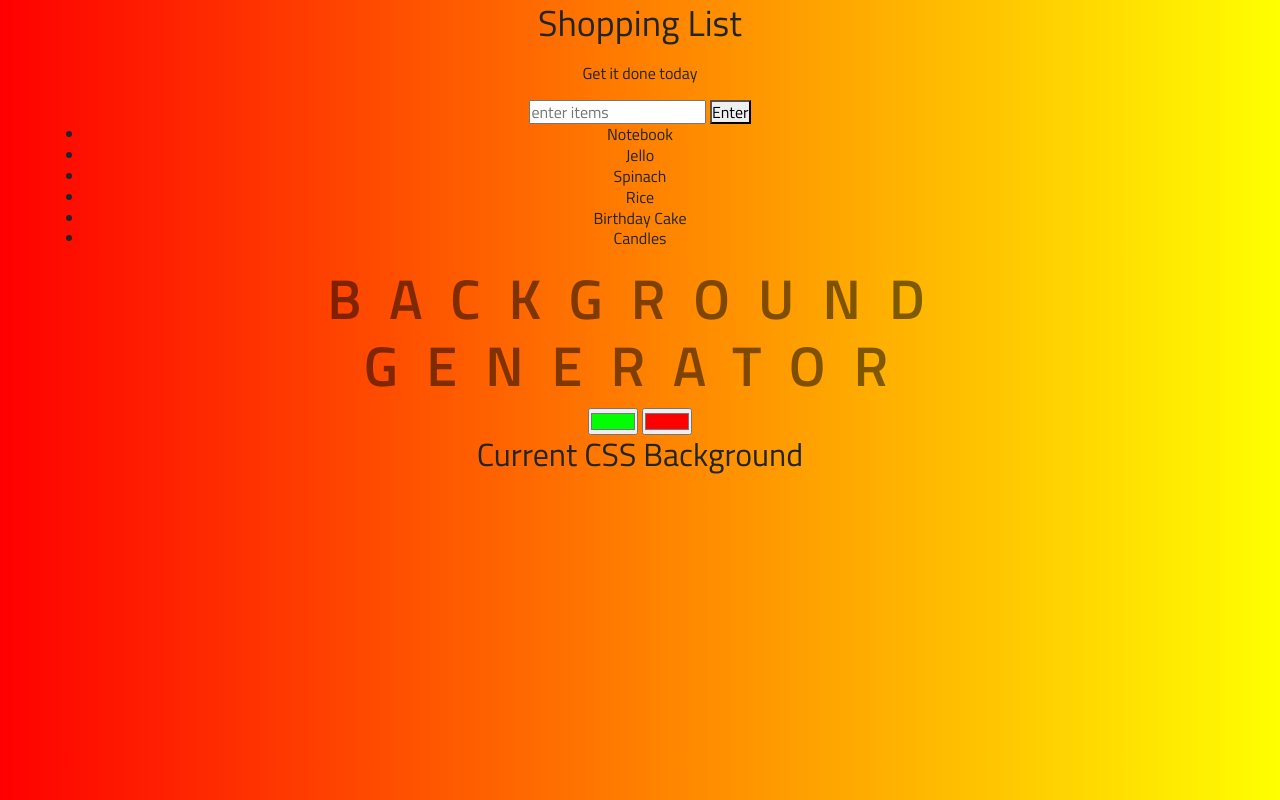
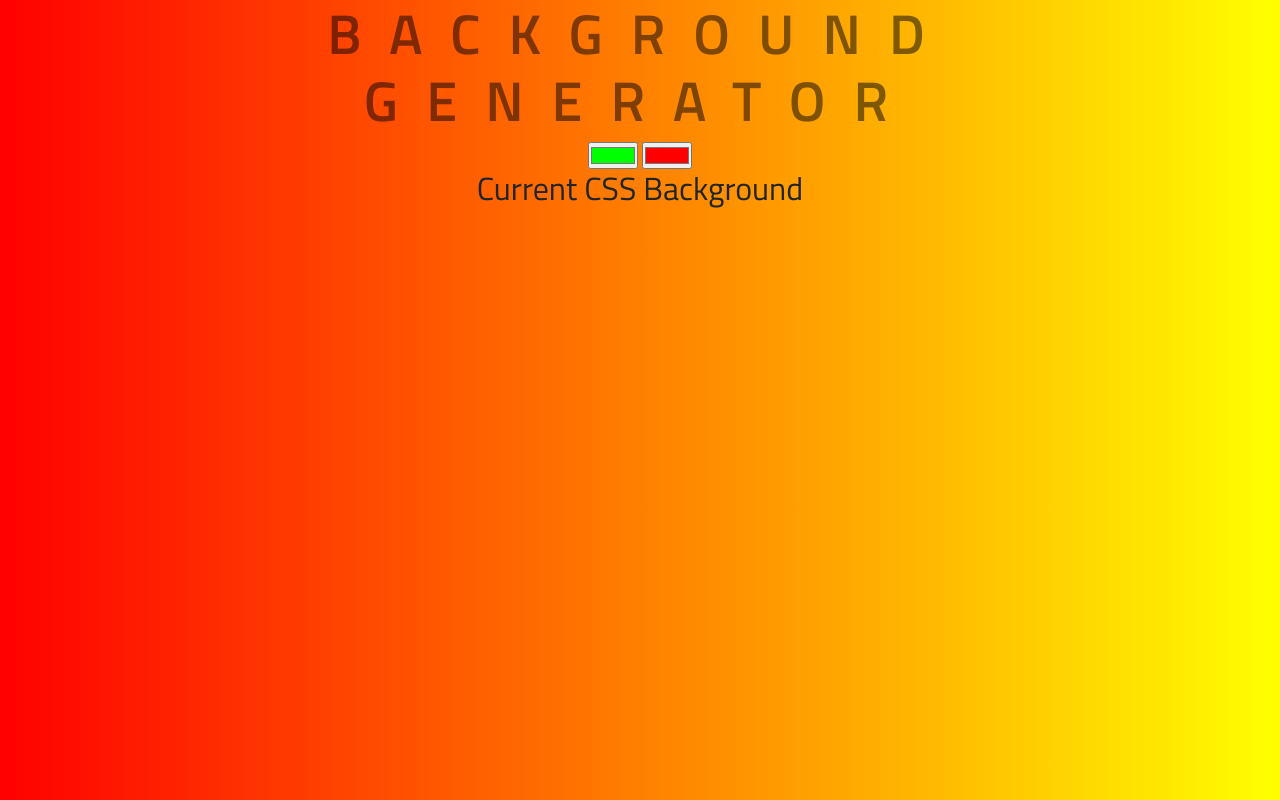
Before and after one commit to saiyadm99/BackgroundGenerator, a plain HTML site: page index.html in a window 1280 px wide. Shown: the top 800 px of the page. Drawn offline with nearby package versions, Linux system fonts and the light colour scheme.

Commit message:
Update index.html

```diff
--- a/index.html
+++ b/index.html
@@ -25,29 +25,6 @@
 </head>
 
 <body id="gradient">
-
-    <section>
-        <div class="container">
-            <div class="row">
-                <div class="col">
-                    <p style="font-size: 36px; font-weight: 500">Shopping List</p>
-                        <p id="first">Get it done today</p>
-                        <input id="userinput" type="text" placeholder="enter items">
-                        <button id="enter">Enter</button>
-                        <ul>
-                            <li class="bold red" random="23">Notebook</li>
-                            <li>Jello</li>
-                            <li>Spinach</li>
-                            <li>Rice</li>
-                            <li>Birthday Cake</li>
-                            <li>Candles</li>
-                        </ul>
-                </div>
-            </div>
-        </div>
-    </section>
-
-
 
     <section >
         <div class="container">
```
